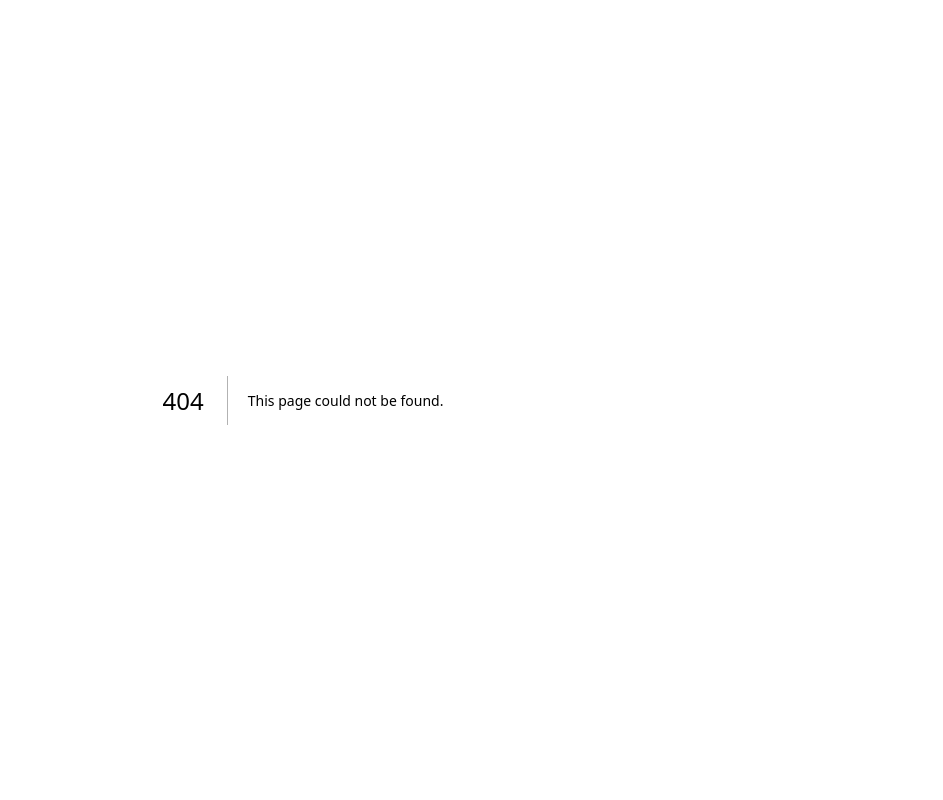
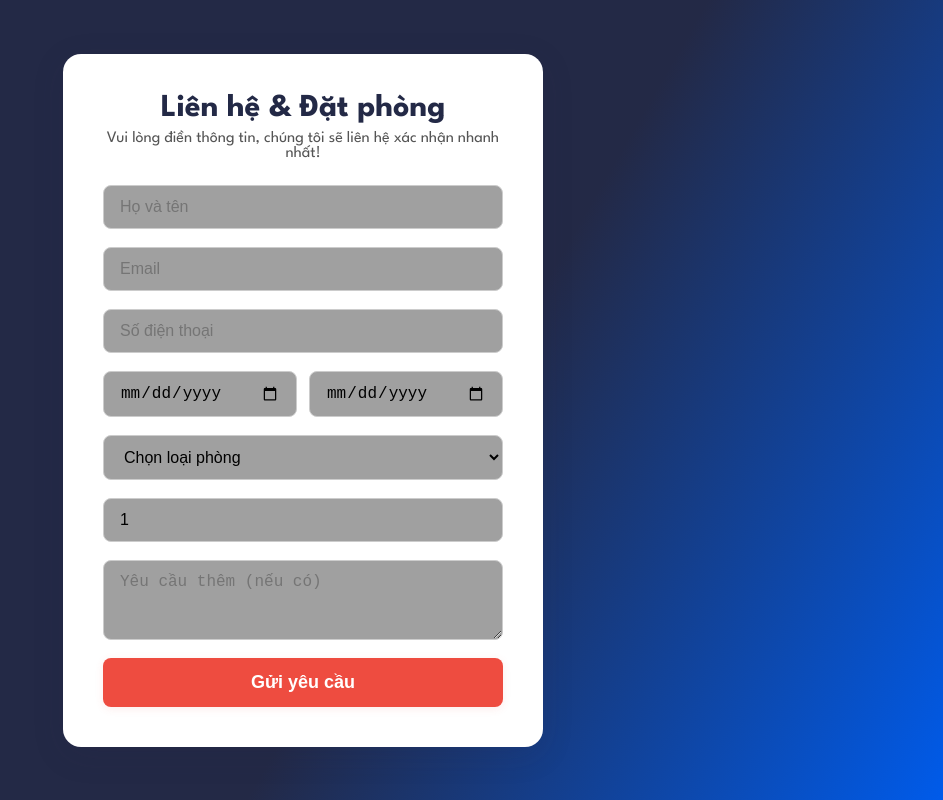
Before and after one commit to Quang6666/HotelDemo, a Next.js app: page /contact-booking in a window 1280 px wide. Before the commit this address had no page. Shown: the whole page, without its empty margins (337-1280 px from the left). Built offline with nearby package versions, Linux system fonts and the light colour scheme.

Commit message:
Create booking - contact

```diff
--- /dev/null
+++ b/src/app/contact-booking.tsx
@@ -0,0 +1,105 @@
+"use client";
+import React, { useState } from "react";
+
+export default function ContactBooking() {
+  const [form, setForm] = useState({
+    name: "",
+    email: "",
+    phone: "",
+    checkin: "",
+    checkout: "",
+    roomType: "",
+    guests: 1,
+    message: ""
+  });
+  const [submitted, setSubmitted] = useState(false);
+  const [loading, setLoading] = useState(false);
+  const [error, setError] = useState("");
+
+  const handleChange = (e: React.ChangeEvent<HTMLInputElement | HTMLSelectElement | HTMLTextAreaElement>) => {
+    const { name, value } = e.target;
+    setForm(prev => ({ ...prev, [name]: value }));
+  };
+
+  const handleSubmit = async (e: React.FormEvent) => {
+    e.preventDefault();
+    setLoading(true);
+    setError("");
+    // Giả lập gửi form, thực tế sẽ gọi API
+    setTimeout(() => {
+      setLoading(false);
+      setSubmitted(true);
+    }, 1200);
+  };
+
+  return (
+    <div style={{
+      minHeight: "100vh",
+      background: "linear-gradient(120deg, #232946 60%, #005bea 100%)",
+      display: "flex",
+      alignItems: "center",
+      justifyContent: "center",
+      padding: "48px 0"
+    }}>
+      <div style={{
+        background: "#fff",
+        borderRadius: 18,
+        boxShadow: "0 8px 32px rgba(35,41,70,0.13)",
+        padding: 40,
+        maxWidth: 480,
+        width: "100%"
+      }}>
+        <h1 style={{textAlign: "center", color: "#232946", marginBottom: 8, fontSize: 32, fontWeight: 800}}>Liên hệ & Đặt phòng</h1>
+        <div style={{textAlign: "center", color: "#555", marginBottom: 24, fontSize: 16}}>Vui lòng điền thông tin, chúng tôi sẽ liên hệ xác nhận nhanh nhất!</div>
+        {submitted ? (
+          <div style={{textAlign: "center", color: "#27ae60", fontWeight: 700, fontSize: 20, padding: "32px 0"}}>
+            <i className="fas fa-check-circle" style={{fontSize: 48, color: "#27ae60"}}></i><br/>
+            Đã gửi yêu cầu! Chúng tôi sẽ liên hệ bạn sớm nhất.
+          </div>
+        ) : (
+        <form onSubmit={handleSubmit} style={{display: "flex", flexDirection: "column", gap: 18}}>
+          <input name="name" type="text" placeholder="Họ và tên" value={form.name} onChange={handleChange} required style={inputStyle} />
+          <input name="email" type="email" placeholder="Email" value={form.email} onChange={handleChange} required style={inputStyle} />
+          <input name="phone" type="tel" placeholder="Số điện thoại" value={form.phone} onChange={handleChange} required style={inputStyle} />
+          <div style={{display: "flex", gap: 12}}>
+            <input name="checkin" type="date" value={form.checkin} onChange={handleChange} required style={{...inputStyle, flex: 1}} />
+            <input name="checkout" type="date" value={form.checkout} onChange={handleChange} required style={{...inputStyle, flex: 1}} />
+          </div>
+          <select name="roomType" value={form.roomType} onChange={handleChange} required style={inputStyle}>
+            <option value="">Chọn loại phòng</option>
+            <option value="Superior">Superior</option>
+            <option value="Deluxe">Deluxe</option>
+            <option value="Suite">Suite</option>
+            <option value="Family">Family</option>
+            <option value="Presidential">Presidential Suite</option>
+          </select>
+          <input name="guests" type="number" min={1} max={10} value={form.guests} onChange={handleChange} required style={inputStyle} placeholder="Số khách" />
+          <textarea name="message" placeholder="Yêu cầu thêm (nếu có)" value={form.message} onChange={handleChange} rows={3} style={{...inputStyle, resize: "vertical"}} />
+          {error && <div style={{color: "#ee4c40", fontWeight: 600, textAlign: "center"}}>{error}</div>}
+          <button type="submit" disabled={loading} style={{
+            background: loading ? "#ccc" : "#ee4c40",
+            color: "#fff",
+            border: "none",
+            borderRadius: 8,
+            padding: "14px 0",
+            fontWeight: 700,
+            fontSize: 18,
+            boxShadow: "0 2px 8px rgba(238,76,64,0.10)",
+            cursor: loading ? "not-allowed" : "pointer",
+            transition: "background 0.18s"
+          }}>{loading ? "Đang gửi..." : "Gửi yêu cầu"}</button>
+        </form>
+        )}
+      </div>
+    </div>
+  );
+}
+
+const inputStyle: React.CSSProperties = {
+  padding: "12px 16px",
+  borderRadius: 8,
+  border: "1px solid #ccc",
+  fontSize: 16,
+  outline: "none",
+  background: "#a0a0a0"
+};
--- /dev/null
+++ b/src/app/contact-booking/page.tsx
@@ -0,0 +1,5 @@
+import ContactBooking from "../contact-booking";
+
+export default function ContactPage() {
+  return <ContactBooking />;
+}
--- a/src/app/page.tsx
+++ b/src/app/page.tsx
@@ -10,7 +10,7 @@ export default function Home() {
           <a href="/rooms">Phòng</a>
           <a href="#services">Dịch vụ</a>
           <a href="#about">Giới thiệu</a>
-          <a href="#contact">Liên hệ</a>
+          <a href="/contact-booking">Liên hệ</a>
           <span className="badge">Top Hotel 2025</span>
         </nav>
       </header>
```
